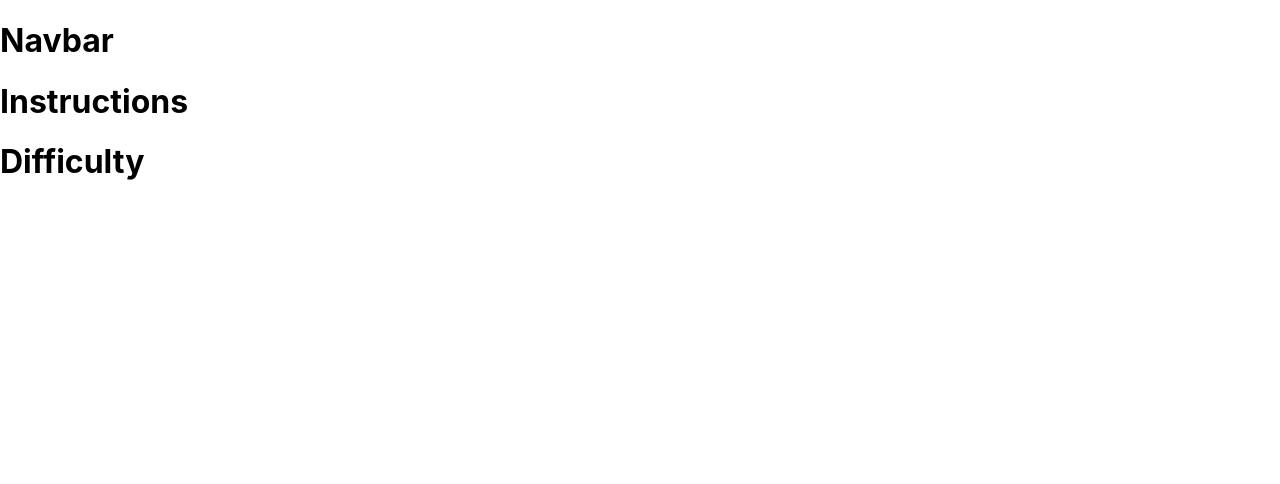
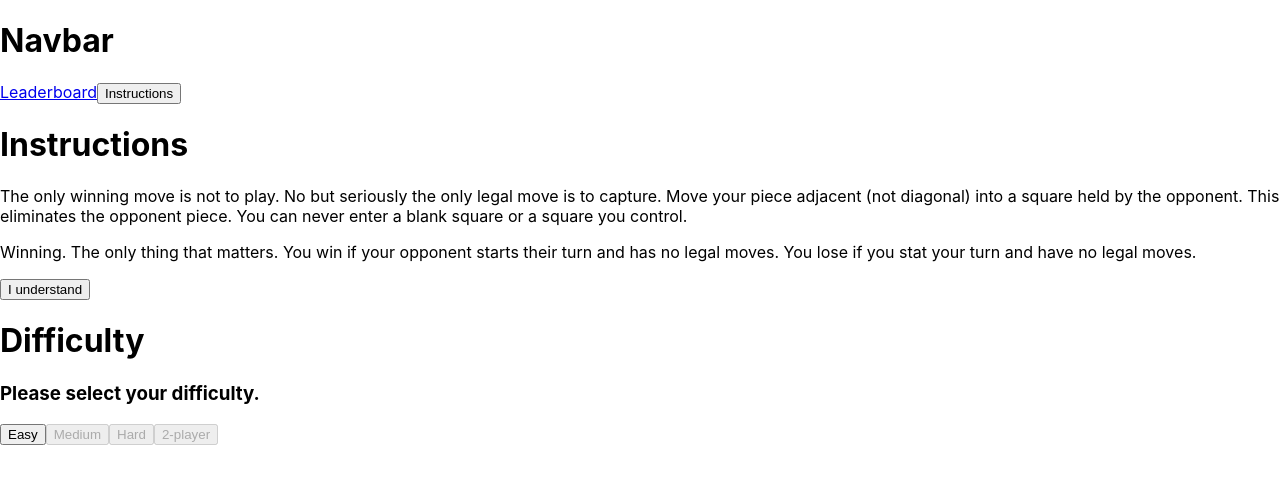
Before and after one commit to MakerMacAttack/Phoenix-Clobber, a React (Create React App) app in the folder clobber/: page /difficulty in a window 1280 px wide. Shown: the top 484 px of the page. Built offline with nearby package versions, Linux system fonts and the light colour scheme.

Commit message:
Work on victory and loss

```diff
--- a/clobber/src/Components/Difficulty.jsx
+++ b/clobber/src/Components/Difficulty.jsx
@@ -1,7 +1,16 @@
 import React from 'react';
+import { Link } from 'react-router-dom'
 
-function Difficulty() {
-  return <h1>Difficulty</h1>
+function Difficulty(props) {
+  return (
+    <div>
+      <h1>Difficulty</h1>
+      <h3>Please select your difficulty.</h3>
+      <Link to="/play"><button onClick={() => props.set(0)}>Easy</button>
+      <button disabled={true} onClick={() => props.set(1)}>Medium</button>
+      <button disabled={true} onClick={() => props.set(2)}>Hard</button>
+      <button disabled={true} onClick={() => props.set(3)}>2-player</button></Link>
+    </div>)
 }
 
 export default Difficulty
--- a/clobber/src/Components/Game.jsx
+++ b/clobber/src/Components/Game.jsx
@@ -1,10 +1,12 @@
 import React, { useState, useEffect } from "react";
 import Square from "./Square";
 import Button from "./Button";
+import Victory from "./Victory"
+import Loss from "./Loss"
 import boardMethods from "../services/board";
 import ai from "../services/ai";
 
-function Game(prop) {
+function Game(props) {
   const [gameState, setGameState] = useState({
     player1Turn: true,
     won: false,
@@ -18,6 +20,7 @@ function Game(prop) {
     threatened: [],
     newCaptured: "",
     begun: false,
+    difficulty: props.difficulty
   });
   // const [player1Turn, setPlayer1Turn] = useState(true)
   // const [won, setWon] = useState(false) // Still need to handle victory
@@ -65,10 +68,11 @@ function Game(prop) {
 
   useEffect(() => {
     if (gameState.player1Moves.length === 0) {
-      setGameState({
-        ...gameState,
-        won: true,
-      });
+      // Activate loss
+      // setGameState({
+      //   ...gameState,
+      //   won: true,
+      // });
     }
     setGameState({
       ...gameState,
@@ -80,8 +84,8 @@ function Game(prop) {
     if (gameState.player1Turn) {
       // setBoard
       const moves = boardMethods.populatePlayerMoves(1, -1, setGameState, gameState)
-      console.log("in the useEffect Moves: ", moves); // WHAT THE LITERAL FUCK
-      setGameState(prevGameState => (
+      // console.log("in the useEffect Moves: ", moves);
+      setGameState(prevGameState => ( // WHAT THE LITERAL FUCK
         {...prevGameState, player1Moves: moves}
       ));
     } else {
--- a/clobber/src/Components/Home.jsx
+++ b/clobber/src/Components/Home.jsx
@@ -1,4 +1,4 @@
-import React from "react";
+import React, { useState } from "react";
 import { Route } from 'react-router-dom';
 import Nav from "./Nav";
 import Instructions from "./Instructions";
@@ -7,17 +7,20 @@ import Game from "./Game";
 import Leaderboard from "./Leaderboard";
 
 function Home() {
+  const [ack, setAck] = useState(false)
+  const [difficulty, setDifficulty] = useState(null)
+
   return (
     <>
       <header>
-      <Nav />
+        <Nav set={setAck}/>
       </header>
-      <Instructions />
+      <Instructions ack={ack} set={setAck}/>
       <Route path="/difficulty">
-        <Difficulty />
+        <Difficulty set={setDifficulty}/>
       </Route>
       <Route path="/play">
-        <Game />
+        <Game difficulty={difficulty}/>
       </Route>
       <Route path="/hi-score">
         <Leaderboard />
--- a/clobber/src/Components/Instructions.jsx
+++ b/clobber/src/Components/Instructions.jsx
@@ -1,7 +1,15 @@
 import React from 'react'
+import { Link } from 'react-router-dom'
 
-function Instructions() {
-  return <h1>Instructions</h1>
+function Instructions(props) {
+  return (
+    <div style={{display: props.ack ? 'none' : 'box'}}>
+      <h1>Instructions</h1>
+      <p>The only winning move is not to play. No but seriously the only legal move is to capture. Move your piece adjacent (not diagonal) into a square held by the opponent. This eliminates the opponent piece. You can never enter a blank square or a square you control.</p>
+      <p>Winning. The only thing that matters. You win if your opponent starts their turn and has no legal moves. You lose if you stat your turn and have no legal moves.</p>
+      <Link to="/difficulty"><button onClick={() => (props.set(true))}>I understand</button></Link>
+    </div>
+  )
 }
 
 export default Instructions
--- /dev/null
+++ b/clobber/src/Components/Loss.jsx
@@ -0,0 +1,11 @@
+import React from 'react';
+import Reset from './Reset';
+
+export default function Loss() {
+  return (
+    <div>
+      <h1>You lose. Try again.</h1>
+      <Reset />
+    </div>
+  )
+};
--- a/clobber/src/Components/Nav.jsx
+++ b/clobber/src/Components/Nav.jsx
@@ -1,7 +1,14 @@
 import React from 'react';
+import { Link } from 'react-router-dom'
 
-function Nav() {
-  return <h1>Navbar</h1>
+function Nav(props) {
+  return (
+    <>
+      <h1>Navbar</h1>
+      <Link to="/hi-score">Leaderboard</Link>
+      <button onClick={() => props.set(false)}>Instructions</button>
+      </>
+  )
 }
 
 export default Nav
--- /dev/null
+++ b/clobber/src/Components/Reset.jsx
@@ -0,0 +1,5 @@
+import React from 'react';
+
+export default function Reset() {
+  return <button>Reset</button>
+}
--- a/clobber/src/Components/Victory.jsx
+++ b/clobber/src/Components/Victory.jsx
@@ -0,0 +1,70 @@
+import React, { useState } from "react";
+import axios from 'axios';
+import Reset from "./Reset";
+
+export default function Victory(props) {
+  const [name, setName] = useState("");
+
+  async function submitLeader(victor) {
+    const airtableURL = `https://api.airtable.com/v0/${process.env.REACT_APP_AIRTABLE_BASE}/leaderboard`;
+    await axios.post(
+      airtableURL,
+      { victor },
+      {
+        headers: {
+          Authorization: `Bearer ${process.env.REACT_APP_AIRTABLE_KEY}`,
+        },
+      }
+    );
+  }
+
+  function handleSubmit() {
+    const turns = (props.empty.length + 1) / 2;
+    let difficulty = "";
+    switch (props.diff) {
+      case 0:
+        difficulty = "Easy";
+        break;
+      case 1:
+        difficulty = "Medium";
+        break;
+      case 2:
+        difficulty = "Hard";
+        break;
+      case 3:
+        difficulty = "2-player";
+        break;
+      default:
+        difficulty = "Easy";
+    }
+    const victor = {
+      name,
+      turns,
+      difficulty,
+      diff_int: props.diff,
+    };
+    submitLeader(victor);
+  }
+
+  return (
+    <>
+      <div>
+        <h1>Congrats, you beat a computer selecting moves at random.</h1>
+        <h3>Please enter your 6 character name to be immortalized briefly.</h3>
+        <form onSubmit={handleSubmit}>
+          <label htmlFor="name"></label>
+          <input
+            id="name"
+            type="text"
+            required
+            maxLength="8"
+            placeholder="Your name here..."
+            value={name}
+            onChange={(e) => setName(e.target.value)}
+          ></input>
+          <input type="submit"></input>
+        </form>
+      </div>
+    </>
+  );
+}
```
